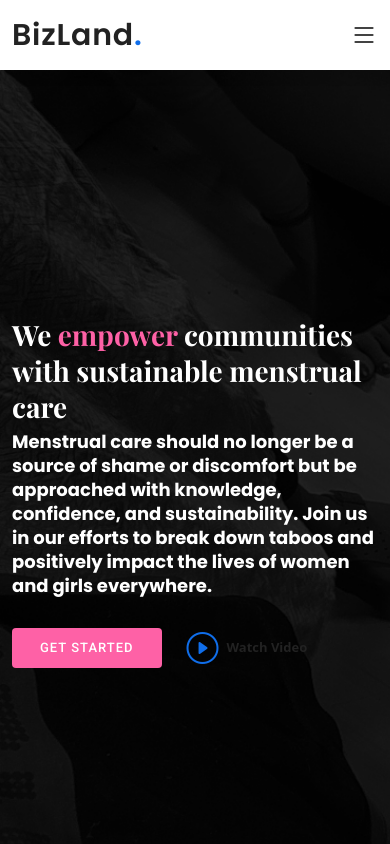
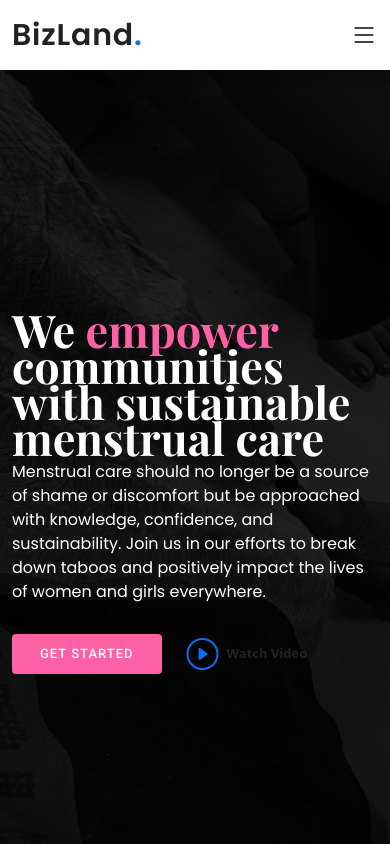
Before and after one commit to darksouul/titlifoundation2, a plain HTML site: page index.html in a window 390 px wide. Shown: the top 844 px of the page. Drawn offline with nearby package versions, Linux system fonts and the light colour scheme.

Commit message:
Update style.css

```diff
--- a/assets/css/style.css
+++ b/assets/css/style.css
@@ -509,15 +509,16 @@ a:hover {
   }
 
   #hero h1 {
-    font-size: 28px;
+    font-size: 45px;
     line-height: 36px;
     font-family: 'Playfair Display', serif;
   }
 
   #hero h2 {
-    font-size: 18px;
+    font-size: 16px;
     line-height: 24px;
     margin-bottom: 30px;
+    font-weight: 400;
     font-family: 'poppins';
   }
 
```
